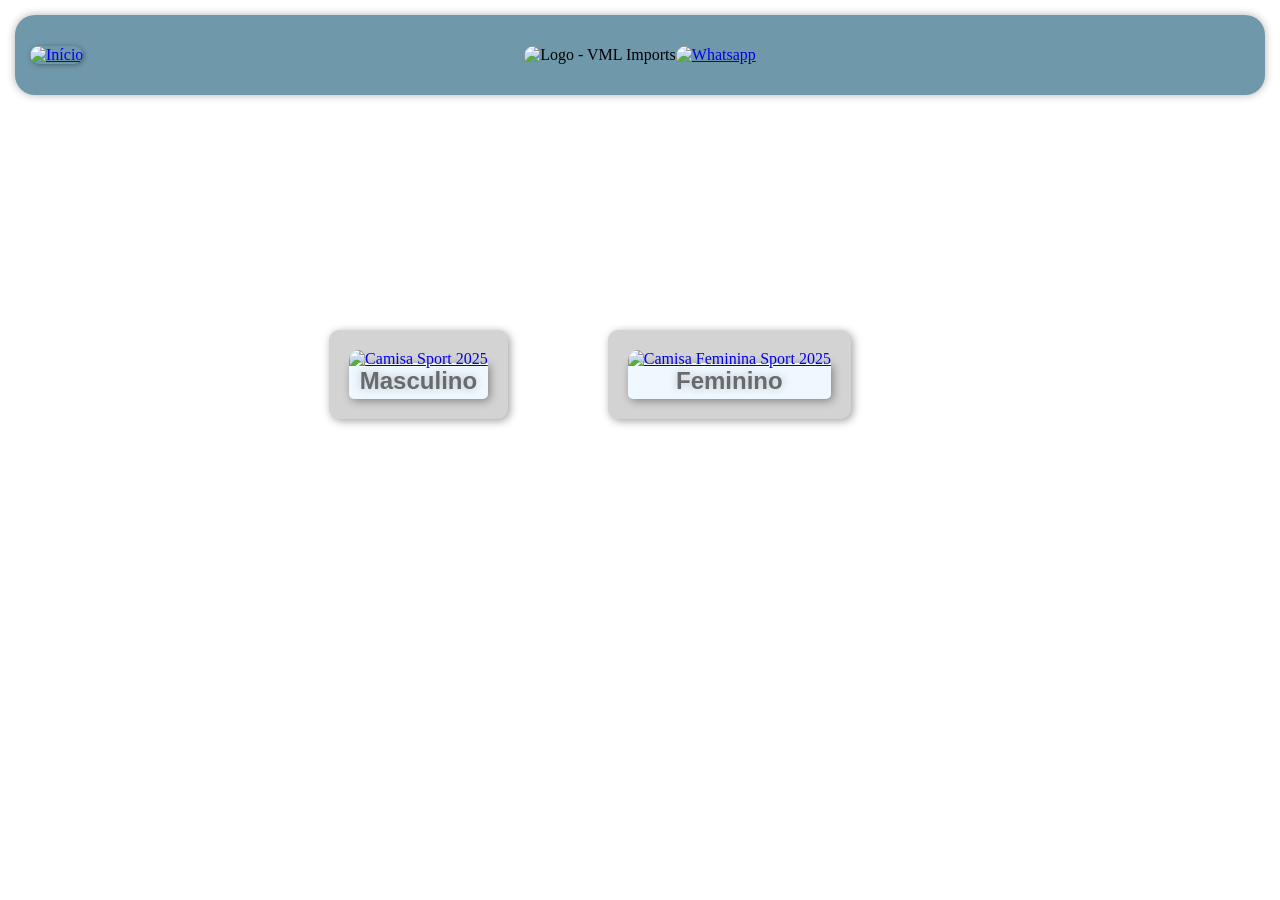
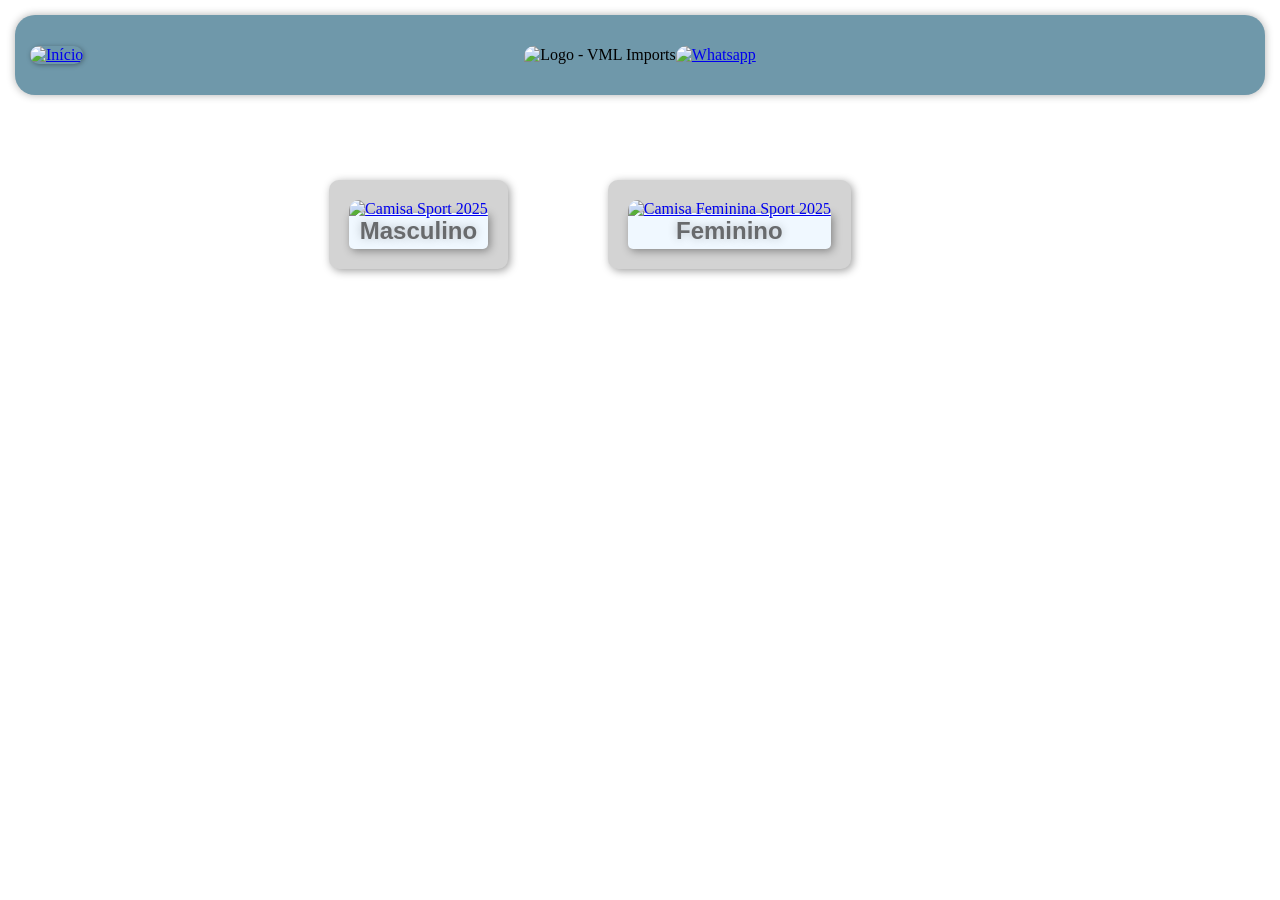

Corinthians iniciado

--- a/style-time.css
+++ b/style-time.css
@@ -85,7 +85,7 @@ main {
 }
 
 main ul {
-    padding-top: 250px;
+    padding-top: 100px;
     padding-bottom: 100px;
     width: 80%;
     margin: 0 auto;
